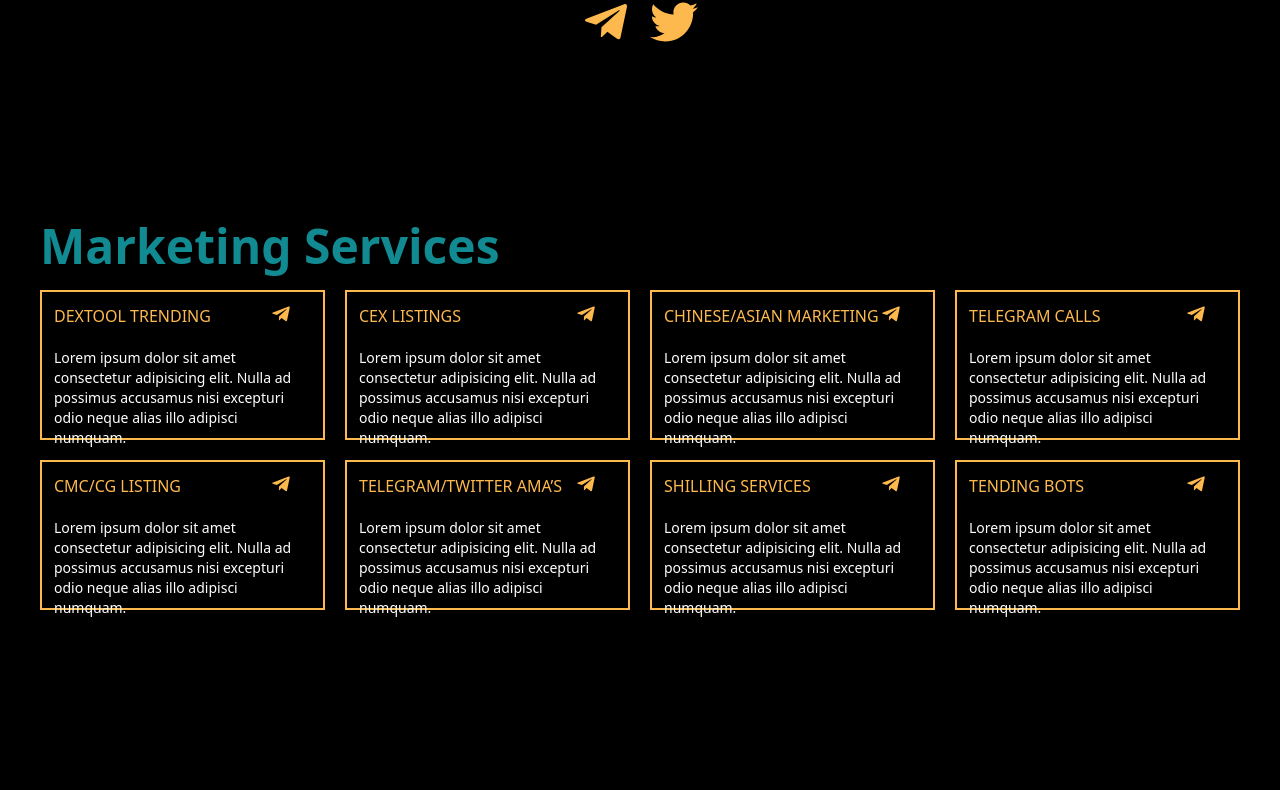
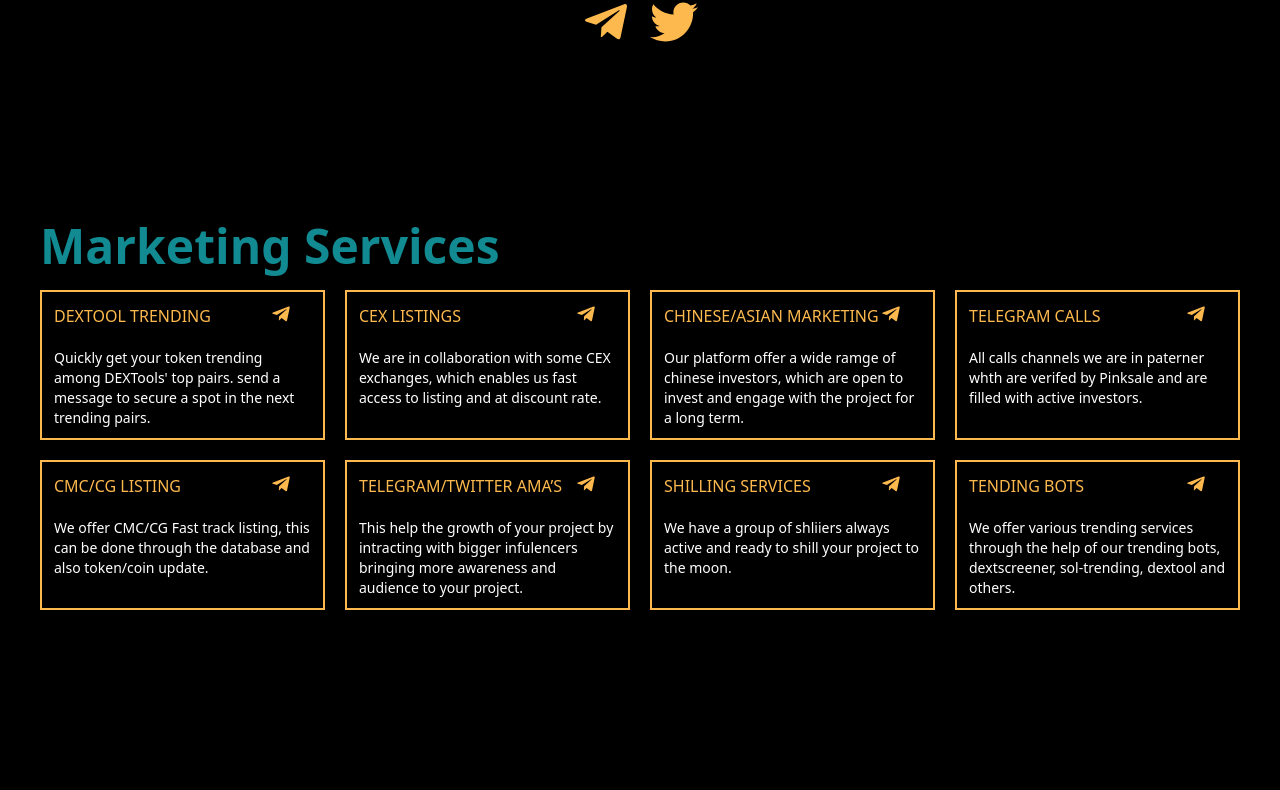
Before and after one commit to Yemezzy/MarcusCarso-, a React (Create React App) app: page / in a window 1280 px wide. Shown: the part 1340-2130 px from the top of the page. Built offline with nearby package versions, Linux system fonts and the light colour scheme.

Commit message:
first commit

```diff
--- a/public/index.html
+++ b/public/index.html
@@ -7,7 +7,7 @@
     <meta name="theme-color" content="#000000" />
     <meta
       name="description"
-      content="Web site created using create-react-app"
+      content="Marcus Caros"
     />
     <link rel="apple-touch-icon" href="%PUBLIC_URL%/logo192.png" />
     <!--
@@ -24,7 +24,7 @@
       work correctly both with client-side routing and a non-root public URL.
       Learn how to configure a non-root public URL by running `npm run build`.
     -->
-    <title>React App</title>
+    <title>Marcus Caros</title>
   </head>
   <body>
     <noscript>You need to enable JavaScript to run this app.</noscript>
--- a/src/Pages/About.js
+++ b/src/Pages/About.js
@@ -25,8 +25,12 @@
        Let MarcusCarso be your partner in navigating the dynamic and evolving crypto landscape.
       </p>
       <div className='md:mt-10 mt-5 gap-5 flex justify-center text-3xl md:text-5xl text-[#FDB94D]'>
+        <a href="http://t.me/Marcus_Caros">
         <FaTelegramPlane className=''/>
+        </a>
+        <a href="http://t.me/Marcus_Caros">
         <FaTwitter/>
+        </a>
       </div>
     </div>
   )
--- a/src/Pages/Firstpage.js
+++ b/src/Pages/Firstpage.js
@@ -50,21 +50,25 @@
 <li>Promotions</li>
             </ul>
        <div className='grid grid-cols-3 gap-2 md:gap-5'>
-       <button className='flex gap-2 md:gap-3 border items-center hover:bg-[#FDB84E] hover:text-black transition-all mt-3 md:mt-5 justify-center border-[#FDB84E] text-[#FDB84E] md:text-xl py-2 md:py-3'>
 
-           <FaTelegramPlane className=' md:text-2xl'/>
+
+
+       <a href="http://t.me/Marcus_Caros" className='flex gap-2 md:gap-3 border items-center hover:bg-[#FDB84E] hover:text-black transition-all mt-3 md:mt-5 justify-center border-[#FDB84E] text-[#FDB84E] md:text-xl py-2 md:py-3'>
+       <FaTelegramPlane className=' md:text-2xl'/>
            Telegram
-       </button>
-       <button className='flex gap-2 md:gap-3 border items-center hover:bg-[#FDB84E] hover:text-black transition-all mt-3 md:mt-5 justify-center border-[#FDB84E] text-[#FDB84E] md:text-xl py-2 md:py-3'>
+            </a>
 
-           <FaTwitter className=' md:text-2xl'/>
+       <a href="http://t.me/Marcus_Caros" className='flex gap-2 md:gap-3 border items-center hover:bg-[#FDB84E] hover:text-black transition-all mt-3 md:mt-5 justify-center border-[#FDB84E] text-[#FDB84E] md:text-xl py-2 md:py-3'>
+       <FaTwitter className=' md:text-2xl'/>
            Twitter
-       </button>
-       <button className='flex gap-2 md:gap-3 border items-center hover:bg-[#FDB84E] hover:text-black transition-all mt-3 md:mt-5 justify-center border-[#FDB84E] text-[#FDB84E] md:text-xl py-2 md:py-3'>
+            </a>
 
-           <FaMailBulk className=' md:text-2xl'/>
+       <a href="http://t.me/Marcus_Caros" className='flex gap-2 md:gap-3 border items-center hover:bg-[#FDB84E] hover:text-black transition-all mt-3 md:mt-5 justify-center border-[#FDB84E] text-[#FDB84E] md:text-xl py-2 md:py-3'>
+
+       <FaMailBulk className=' md:text-2xl'/>
            Contact
-       </button>
+            </a>
+
 
        </div>
             </section>
--- a/src/Pages/Footer.js
+++ b/src/Pages/Footer.js
@@ -7,9 +7,9 @@
         <section className=''>
             <p className='font-bold text-lg md:text-xl'>Message us:</p>
             <div className='flex md:mt-2 gap-5 font-semibold underline'>
-                <a href=""><p>Telegram</p></a>
-                <a href=""><p>Twitter</p></a>
-                <a href=""><p>Email</p></a>
+                <a href="http://t.me/Marcus_Caros"><p>Telegram</p></a>
+                <a href="http://t.me/Marcus_Caros"><p>Twitter</p></a>
+                <a href="http://t.me/Marcus_Caros"><p>Email</p></a>
             </div>
             <p className='md:text-base text-sm md:pr-5 mt-1 '>For more information or to discuss how we can support your project, please get in touch with us.</p>
         </section>
--- a/src/Pages/Services.js
+++ b/src/Pages/Services.js
@@ -13,14 +13,15 @@
 <section className='border-2 border-[#FDB94D] h-[150px] p-3 '>
 <div className='flex justify-between text-[#FDB94D]'>
 <p className=' uppercase  font-medium'>Dextool Trending</p>
-<a href="">
+<a href="http://t.me/Marcus_Caros">
 <FaTelegramPlane className='text-xl mr-5'/>
 </a>
 </div>
 <div className='mt-5 text-sm'>
 <p>
-Lorem ipsum dolor sit amet consectetur adipisicing elit.
-Nulla ad possimus accusamus nisi excepturi odio neque alias illo adipisci numquam.
+
+Quickly get your token trending among DEXTools' top pairs.
+send a message to secure a spot in the next trending pairs.
 </p>
 </div>
 </section>
@@ -28,14 +29,13 @@
 <section className='border-2 border-[#FDB94D] h-[150px] p-3 '>
 <div className='flex justify-between text-[#FDB94D]'>
 <p className=' uppercase  font-medium'>Cex listings</p>
-<a href="">
+<a href="http://t.me/Marcus_Caros">
 <FaTelegramPlane className='text-xl mr-5'/>
 </a>
 </div>
 <div className='mt-5 text-sm'>
 <p>
-Lorem ipsum dolor sit amet consectetur adipisicing elit.
-Nulla ad possimus accusamus nisi excepturi odio neque alias illo adipisci numquam.
+We are in collaboration with some CEX exchanges, which enables us fast access to listing and at discount rate.
 </p>
 </div>
 </section>
@@ -43,14 +43,13 @@
 <section className='border-2 border-[#FDB94D] h-[150px] p-3 '>
 <div className='flex justify-between text-[#FDB94D]'>
 <p className=' uppercase text-[#FDB94D] font-medium'>Chinese/asian marketing</p>
-<a href="">
+<a href="http://t.me/Marcus_Caros">
 <FaTelegramPlane className='text-xl mr-5'/>
 </a>
 </div>
 <div className='mt-5 text-sm'>
 <p>
-Lorem ipsum dolor sit amet consectetur adipisicing elit.
-Nulla ad possimus accusamus nisi excepturi odio neque alias illo adipisci numquam.
+  Our platform offer a wide ramge of chinese investors, which are open to invest and engage with the project for a long term.
 </p>
 </div>
 </section>
@@ -58,14 +57,13 @@
 <section className='border-2 border-[#FDB94D] h-[150px] p-3 '>
 <div className='flex justify-between text-[#FDB94D]'>
 <p className=' uppercase text-[#FDB94D] font-medium'>Telegram calls</p>
-<a href="">
+<a href="http://t.me/Marcus_Caros">
 <FaTelegramPlane className='text-xl mr-5'/>
 </a>
 </div>
 <div className='mt-5 text-sm'>
 <p>
-Lorem ipsum dolor sit amet consectetur adipisicing elit.
-Nulla ad possimus accusamus nisi excepturi odio neque alias illo adipisci numquam.
+All calls channels we are in paterner whth are verifed by Pinksale and are filled with active investors.
 </p>
 </div>
 </section>
@@ -73,14 +71,13 @@
 <section className='border-2 border-[#FDB94D] h-[150px] p-3 '>
 <div className='flex justify-between text-[#FDB94D]'>
 <p className=' uppercase text-[#FDB94D] font-medium'>Cmc/cg listing</p>
-<a href="">
+<a href="http://t.me/Marcus_Caros">
 <FaTelegramPlane className='text-xl mr-5'/>
 </a>
 </div>
 <div className='mt-5 text-sm'>
 <p>
-Lorem ipsum dolor sit amet consectetur adipisicing elit.
-Nulla ad possimus accusamus nisi excepturi odio neque alias illo adipisci numquam.
+We offer CMC/CG Fast track listing, this can be done through the database and also token/coin update.
 </p>
 </div>
 </section>
@@ -89,14 +86,14 @@
 <div className='flex justify-between text-[#FDB94D]'>
 <p className=' uppercase  font-medium'>Telegram/Twitter AMA’s
 </p>
-<a href="">
+<a href="http://t.me/Marcus_Caros">
 <FaTelegramPlane className='text-xl mr-5'/>
 </a>
 </div>
 <div className='mt-5 text-sm'>
 <p>
-Lorem ipsum dolor sit amet consectetur adipisicing elit.
-Nulla ad possimus accusamus nisi excepturi odio neque alias illo adipisci numquam.
+  This help the growth of your project by intracting with bigger
+  infulencers bringing more awareness and audience to your project.
 </p>
 </div>
 </section>
@@ -105,14 +102,13 @@
 <div className='flex justify-between text-[#FDB94D]'>
 <p className=' uppercase  font-medium'>Shilling services
 </p>
-<a href="">
+<a href="http://t.me/Marcus_Caros">
 <FaTelegramPlane className='text-xl mr-5'/>
 </a>
 </div>
 <div className='mt-5 text-sm'>
 <p>
-Lorem ipsum dolor sit amet consectetur adipisicing elit.
-Nulla ad possimus accusamus nisi excepturi odio neque alias illo adipisci numquam.
+We have a group of shliiers always active and ready to shill your project to the moon.
 </p>
 </div>
 </section>
@@ -121,14 +117,14 @@
 <div className='flex justify-between text-[#FDB94D]'>
 <p className=' uppercase  font-medium'>Tending bots
 </p>
-<a href="">
+<a href="http://t.me/Marcus_Caros">
 <FaTelegramPlane className='text-xl mr-5'/>
 </a>
 </div>
 <div className='mt-5 text-sm'>
 <p>
-Lorem ipsum dolor sit amet consectetur adipisicing elit.
-Nulla ad possimus accusamus nisi excepturi odio neque alias illo adipisci numquam.
+We offer various trending services through the help of our trending bots,
+dextscreener, sol-trending, dextool and others.
 </p>
 </div>
 </section>
```
